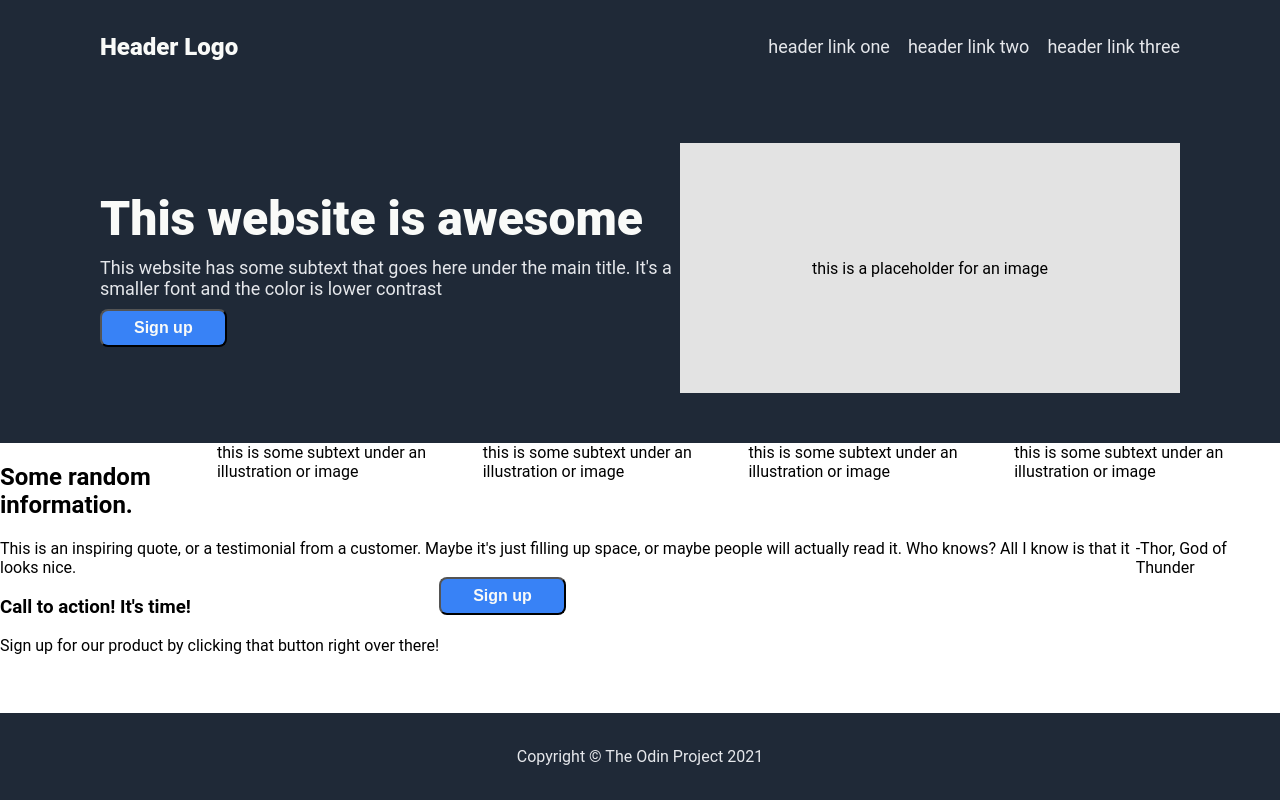
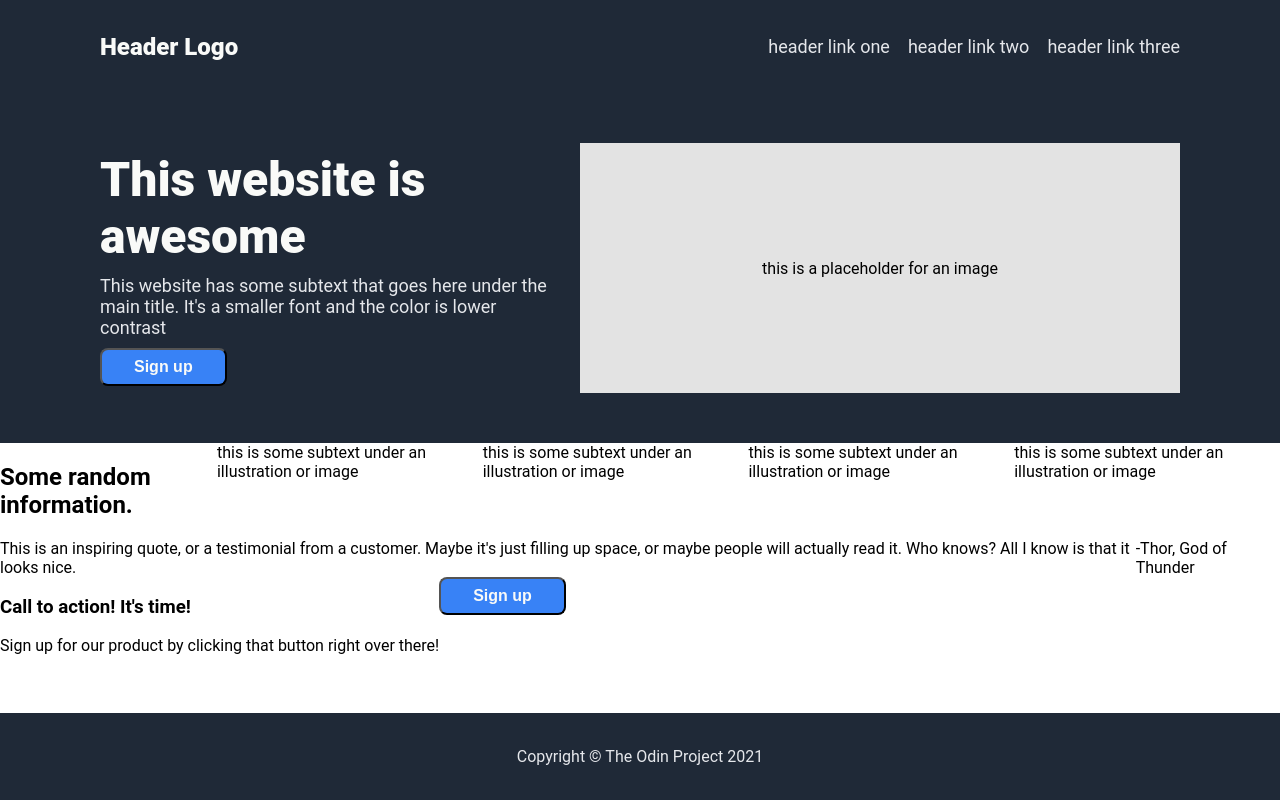
Before and after one commit to GitAedric/Odin-Project-Landing-Page, a plain HTML site: page index.html in a window 1280 px wide. Drawn offline with Linux system fonts and the light colour scheme.

Commit message:
Updated Hero Content for Large Resolutions
Hero content on particularly large (4k)
resolutions was causing unintended spacing; added
a maximum width to the left and right sections of
the hero content to maintain layout.

```diff
--- a/style.css
+++ b/style.css
@@ -53,6 +53,7 @@ a {
     align-items: center;
     background-color:#1f2937;
     padding: 50px 100px;
+    gap: 20px;
 }
 
 .content-a h1 {
@@ -67,6 +68,7 @@ a {
     display: flex;
     flex-wrap: wrap;
     gap: 10px;
+    max-width: 600px;
 }
 
 .a-text {
@@ -91,6 +93,8 @@ a {
     flex-shrink: 0;
     width: 500px;
     height: 250px;
+    padding: 0px 50px;
+    max-width: 600px;
 }
 
 .content-b {
```
